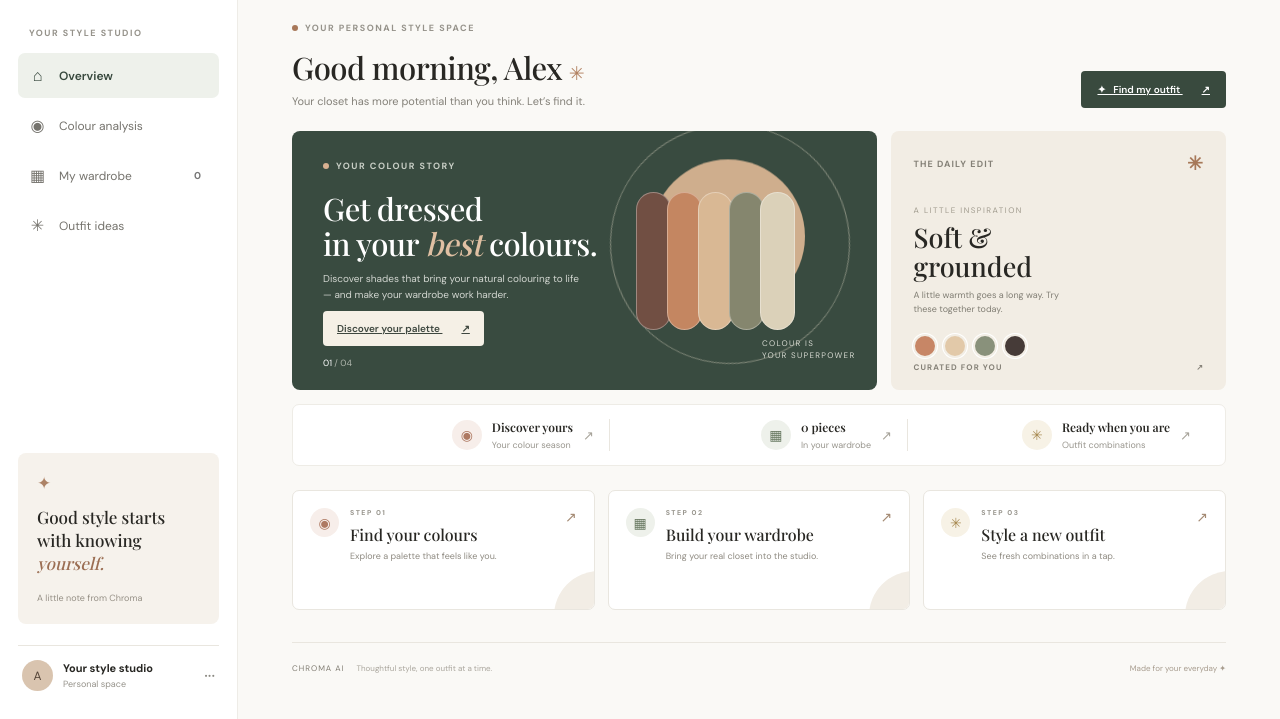
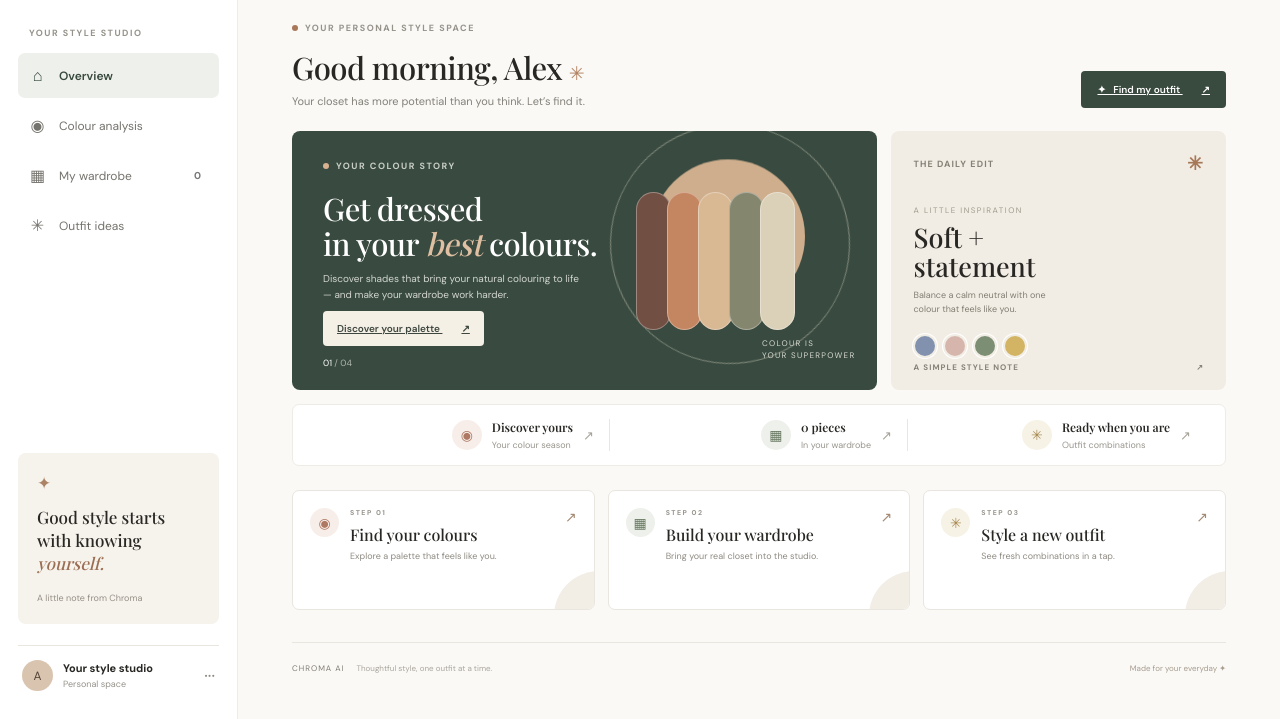
Before and after one commit to deepikamalani/chroma-ai-stylist, a plain HTML site: page index.html in a window 1280 px wide. Shown: the part 81-800 px from the top of the page. Drawn offline with nearby package versions, Linux system fonts and the light colour scheme.

Commit message:
Refine homepage colour inspiration

```diff
--- a/index.html
+++ b/index.html
@@ -1,6 +1,6 @@
 <!doctype html><html lang="en"><head><meta charset="utf-8"><meta name="viewport" content="width=device-width, initial-scale=1"><meta name="theme-color" content="#f7f5f0"><title>CHROMA AI — Your style studio</title><link rel="preconnect" href="https://fonts.googleapis.com"><link rel="preconnect" href="https://fonts.gstatic.com" crossorigin><link href="https://fonts.googleapis.com/css2?family=DM+Sans:wght@400;500;600;700&family=Playfair+Display:wght@500;600;700&display=swap" rel="stylesheet"><link rel="stylesheet" href="styles.css"></head><body data-page="home">
 <aside class="sidebar"><a class="brand" href="index.html"><span class="brand-mark">C</span><span>chroma<span class="brand-ai">.ai</span></span></a><div class="side-label">YOUR STYLE STUDIO</div><nav><a class="nav-link active" href="index.html"><span>⌂</span> Overview</a><a class="nav-link" href="colour-analysis.html"><span>◉</span> Colour analysis</a><a class="nav-link" href="wardrobe.html"><span>▦</span> My wardrobe <b id="wardrobe-count">0</b></a><a class="nav-link" href="outfits.html"><span>✳</span> Outfit ideas</a></nav><div class="side-bottom"><div class="tip-card"><span class="tip-icon">✦</span><p>Good style starts with knowing <em>yourself.</em></p><span class="tip-caption">A little note from Chroma</span></div><div class="profile"><div class="avatar">A</div><div><strong>Your style studio</strong><small>Personal space</small></div><span class="dots">···</span></div></div></aside>
 <main><header class="topbar"><div class="breadcrumb">My studio <span>/</span> <strong>Overview</strong></div><div class="top-right"><span class="today" id="today"></span><div class="mini-avatar">A</div></div></header><section class="welcome"><div><div class="eyebrow"><span></span> YOUR PERSONAL STYLE SPACE</div><h1>Good morning, Alex <span class="wave">✳</span></h1><p>Your closet has more potential than you think. Let’s find it.</p></div><a class="button dark" href="outfits.html">✦ &nbsp; Find my outfit <span>↗</span></a></section>
-<section class="hero-grid"><article class="hero-card"><div class="hero-copy"><div class="eyebrow light"><span></span> YOUR COLOUR STORY</div><h2>Get dressed<br>in your <i>best</i> colours.</h2><p>Discover shades that bring your natural colouring to life — and make your wardrobe work harder.</p><a class="button cream" href="colour-analysis.html">Discover your palette <span>↗</span></a></div><div class="hero-art"><div class="sun"></div><div class="swatch-stack"><i></i><i></i><i></i><i></i><i></i></div><div class="orbit"></div><div class="hero-label">COLOUR IS<br>YOUR SUPERPOWER</div></div><div class="hero-count">01 <span>/ 04</span></div></article><article class="daily-card"><div class="card-head"><span>THE DAILY EDIT</span><span class="spark">✳</span></div><div class="daily-date">A LITTLE INSPIRATION</div><h3>Soft &<br>grounded</h3><p>A little warmth goes a long way. Try these together today.</p><div class="daily-swatches"><i style="--sw:#c78666"></i><i style="--sw:#e2c9a9"></i><i style="--sw:#89917b"></i><i style="--sw:#463b38"></i></div><div class="daily-foot">CURATED FOR YOU <span>↗</span></div></article></section>
+<section class="hero-grid"><article class="hero-card"><div class="hero-copy"><div class="eyebrow light"><span></span> YOUR COLOUR STORY</div><h2>Get dressed<br>in your <i>best</i> colours.</h2><p>Discover shades that bring your natural colouring to life — and make your wardrobe work harder.</p><a class="button cream" href="colour-analysis.html">Discover your palette <span>↗</span></a></div><div class="hero-art"><div class="sun"></div><div class="swatch-stack"><i></i><i></i><i></i><i></i><i></i></div><div class="orbit"></div><div class="hero-label">COLOUR IS<br>YOUR SUPERPOWER</div></div><div class="hero-count">01 <span>/ 04</span></div></article><article class="daily-card"><div class="card-head"><span>THE DAILY EDIT</span><span class="spark">✳</span></div><div class="daily-date">A LITTLE INSPIRATION</div><h3>Soft +<br>statement</h3><p>Balance a calm neutral with one colour that feels like you.</p><div class="daily-swatches"><i style="--sw:#8191ae"></i><i style="--sw:#d6b6ac"></i><i style="--sw:#7c8e74"></i><i style="--sw:#d2b464"></i></div><div class="daily-foot">A SIMPLE STYLE NOTE <span>↗</span></div></article></section>
 <section class="stats"><a href="colour-analysis.html"><span class="stat-icon blush">◉</span><div><strong id="stat-palette">Not yet</strong><small>Your colour season</small></div><span class="stat-arrow">↗</span></a><a href="wardrobe.html"><span class="stat-icon green">▦</span><div><strong id="stat-items">0 pieces</strong><small>In your wardrobe</small></div><span class="stat-arrow">↗</span></a><a href="outfits.html"><span class="stat-icon yellow">✳</span><div><strong id="stat-outfits">Ready when you are</strong><small>Outfit combinations</small></div><span class="stat-arrow">↗</span></a></section>
 <section class="home-cards"><a class="home-card" href="colour-analysis.html"><span class="home-card-icon blush">◉</span><div><span class="eyebrow">STEP 01</span><h2>Find your colours</h2><p>Explore a palette that feels like you.</p></div><span class="home-card-arrow">↗</span></a><a class="home-card" href="wardrobe.html"><span class="home-card-icon green">▦</span><div><span class="eyebrow">STEP 02</span><h2>Build your wardrobe</h2><p>Bring your real closet into the studio.</p></div><span class="home-card-arrow">↗</span></a><a class="home-card" href="outfits.html"><span class="home-card-icon yellow">✳</span><div><span class="eyebrow">STEP 03</span><h2>Style a new outfit</h2><p>See fresh combinations in a tap.</p></div><span class="home-card-arrow">↗</span></a></section><footer>CHROMA AI <span>Thoughtful style, one outfit at a time.</span><span class="footer-right">Made for your everyday ✦</span></footer></main><script src="app.js"></script></body></html>
```
Also changed, not shown: 1 other file.
